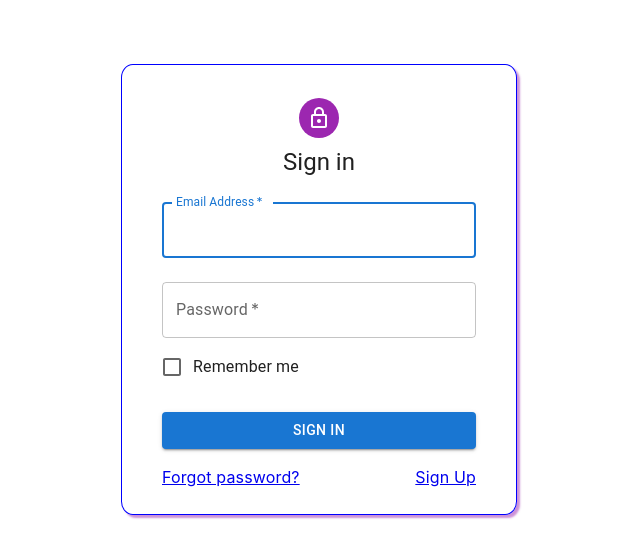
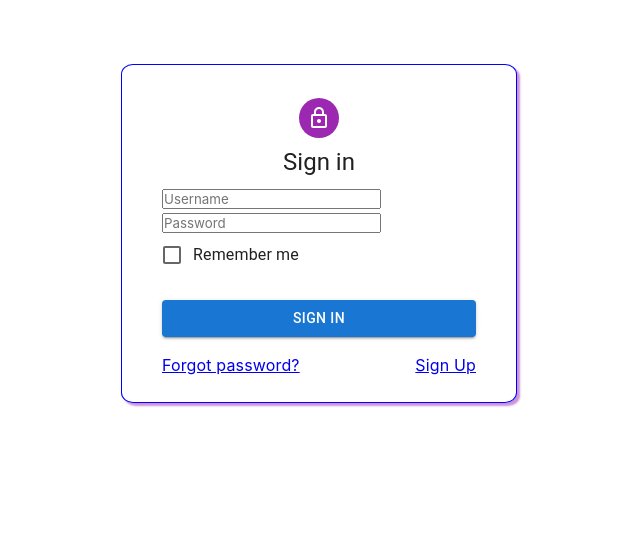
Before and after one commit to KhanalBishnu/react-ecommerce, a React (Vite) app: page / in a window 1280 px wide. Shown: the top 558 px of the page, without its empty margins (321-961 px from the left). Built offline with nearby package versions, Linux system fonts and the light colour scheme.

Commit message:
axios setup and login continue

```diff
--- a/package.json
+++ b/package.json
@@ -16,6 +16,7 @@
     "@mui/material": "^5.15.20",
     "@mui/styled-engine-sc": "^6.0.0-alpha.18",
     "@reduxjs/toolkit": "^2.2.5",
+    "axios": "^1.7.2",
     "bootstrap": "^5.3.3",
     "react": "^18.3.1",
     "react-bootstrap": "^2.10.3",
@@ -23,7 +24,8 @@
     "react-query": "^3.39.3",
     "react-redux": "^9.1.2",
     "react-router-dom": "^6.23.1",
-    "styled-components": "^6.1.11"
+    "styled-components": "^6.1.11",
+    "sweetalert2": "^11.12.0"
   },
   "devDependencies": {
     "@types/react": "^18.3.3",
--- a/src/components/auth/Login.jsx
+++ b/src/components/auth/Login.jsx
@@ -1,4 +1,3 @@
-import * as React from 'react';
 import Avatar from '@mui/material/Avatar';
 import Button from '@mui/material/Button';
 import CssBaseline from '@mui/material/CssBaseline';
@@ -13,12 +12,25 @@ import Typography from '@mui/material/Typography';
 import Container from '@mui/material/Container';
 import { createTheme, ThemeProvider } from '@mui/material/styles';
 import { Link } from 'react-router-dom';
+import { useState } from 'react';
 
 
 
 const defaultTheme = createTheme();
 
 export default function Login() {
+  const [formData,setFormData]=useState({
+    email:'',
+    password:''
+  })
+
+  const handleChange=(e)=>{
+    debugger
+    const {name,value}=e.target;
+    setFormData({...formData,[name]:value})
+    debugger
+
+  }
   const handleSubmit = (event) => {
     event.preventDefault();
     const data = new FormData(event.currentTarget);
@@ -51,26 +63,20 @@ export default function Login() {
             Sign in
           </Typography>
           <Box component="form" onSubmit={handleSubmit} noValidate sx={{ mt: 1 }}>
-            <TextField
-              margin="normal"
-              required
-              fullWidth
-              id="email"
-              label="Email Address"
-              name="email"
-              autoComplete="email"
-              autoFocus
-            />
-            <TextField
-              margin="normal"
-              required
-              fullWidth
-              name="password"
-              label="Password"
-              type="password"
-              id="password"
-              autoComplete="current-password"
-            />
+          <input
+        type="text"
+        name="email"
+        onChange={handleChange}
+        value={formData.email}
+        placeholder="Username"
+      />
+      <input
+        type="password"
+        name="password"
+        value={formData.password}
+        onChange={handleChange}
+        placeholder="Password"
+      />
             <FormControlLabel
               control={<Checkbox value="remember" color="primary" />}
               label="Remember me"
@@ -80,6 +86,7 @@ export default function Login() {
               fullWidth
               variant="contained"
               sx={{ mt: 3, mb: 2 }}
+              onClick={handleSubmit}
             >
               Sign In
             </Button>
```
Also changed, not shown: src/constant/Constant.js (added, +7 -0 lines), src/constant/axios.js (added, +81 -0 lines), 1 other file (tests, documents, lock files or other folders).
